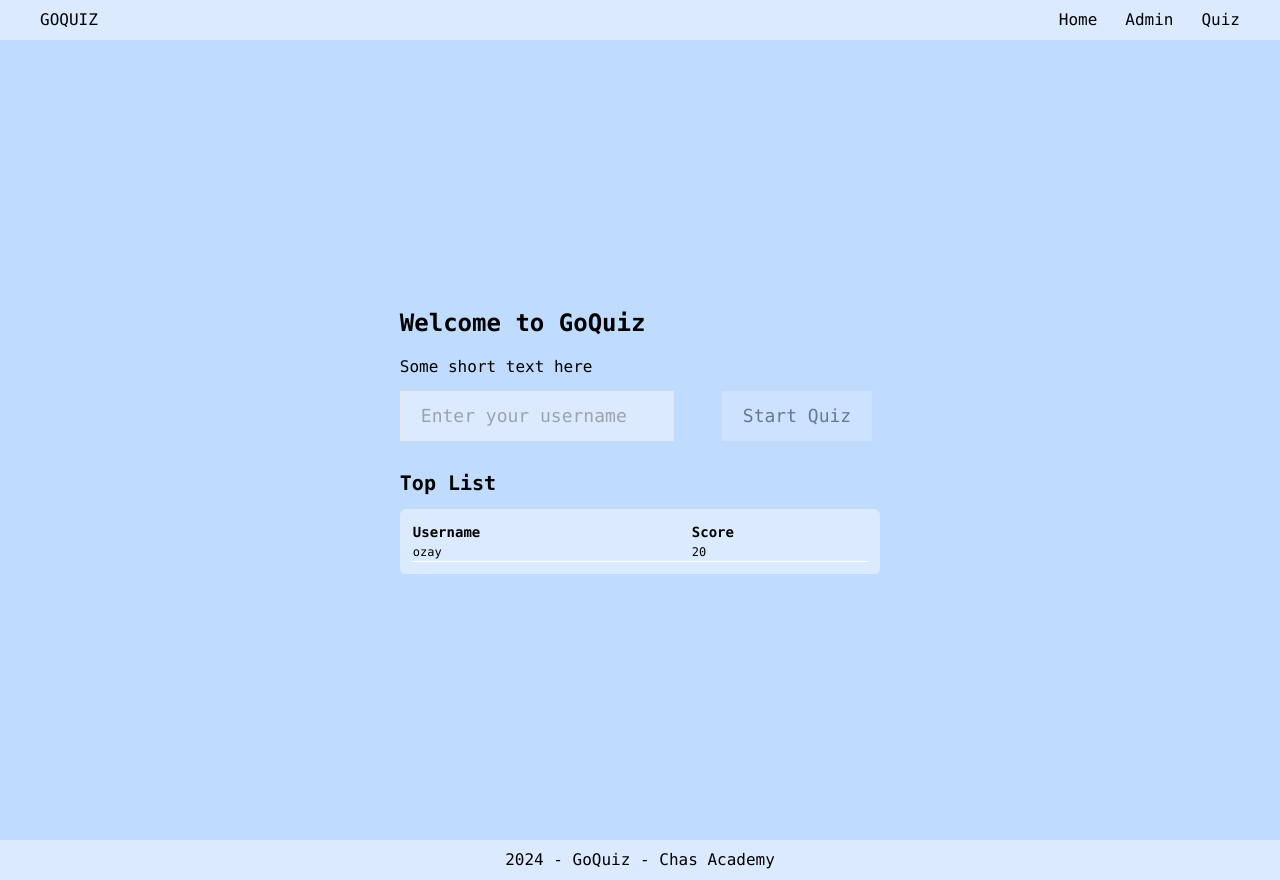
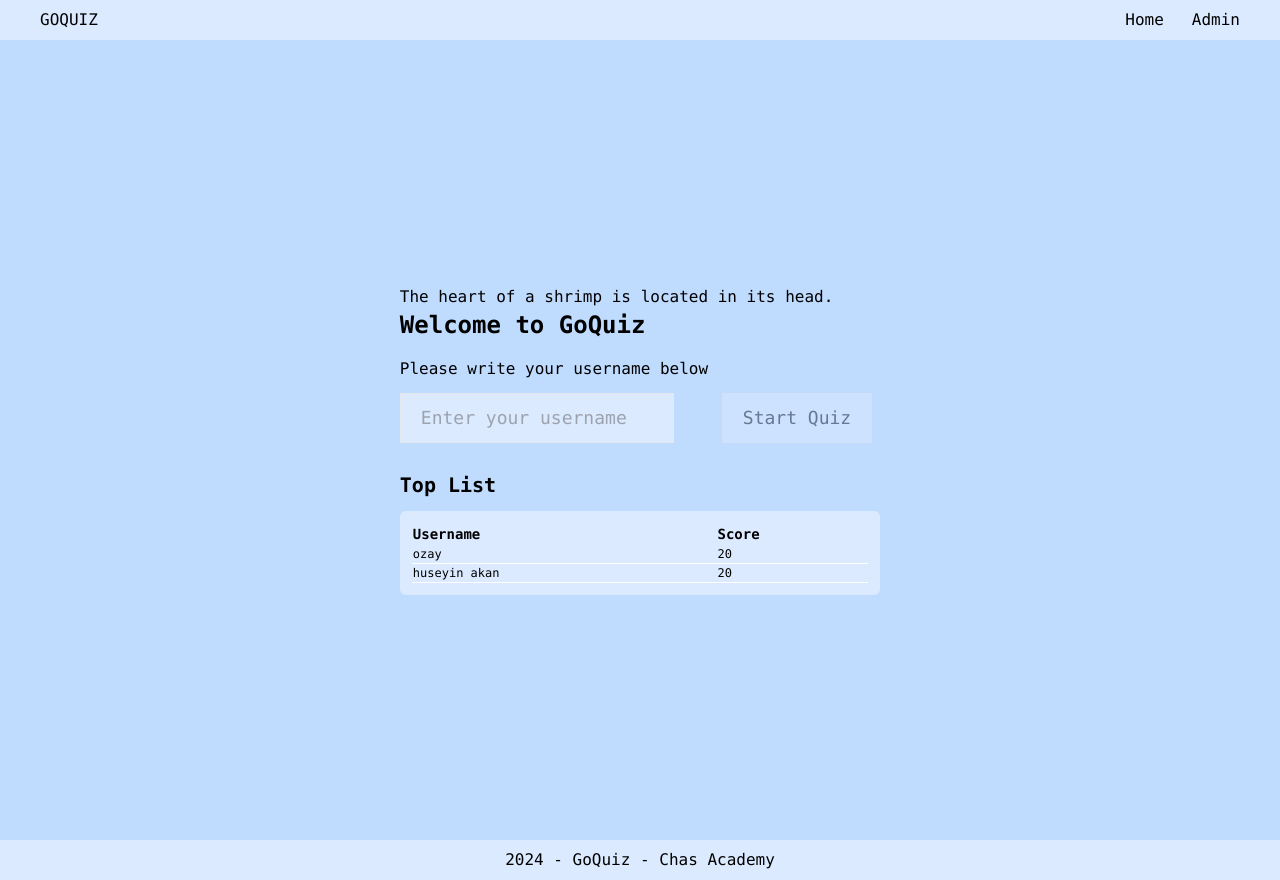
Before and after one commit to VWiman/goquiz, a Next.js app: page / in a window 1280 px wide. Built offline with nearby package versions, Linux system fonts and the light colour scheme.

Commit message:
random facts in the index page, small fixes

```diff
--- a/components/Header.js
+++ b/components/Header.js
@@ -11,9 +11,6 @@
         <a href="/adminpage" className="hover:text-gray-500 hover:underline">
           Admin
         </a>
-        <a href="/userpage" className="hover:text-gray-500 hover:underline">
-          Quiz
-        </a>
       </div>
     </header>
   );
--- a/db/userscore.json
+++ b/db/userscore.json
@@ -1 +1 @@
-{"scores":[{"username":"ozay","score":20}]}
+{"scores":[{"username":"ozay","score":20},{"username":"huseyin akan","score":20}]}
--- a/pages/index.js
+++ b/pages/index.js
@@ -1,17 +1,34 @@
 import Header from "@/components/Header";
 import TopList from "@/components/TopList";
 import Link from "next/link";
-import { useState } from "react";
+import { useEffect, useState } from "react";
 
 export default function Home() {
   const [username, setUsername] = useState("");
+
+  const [currentFact, setCurrentFact] = useState("");
+
+  const facts = [
+    "The heart of a shrimp is located in its head.",
+    "A snail can sleep for three years.",
+    "Slugs have four noses.",
+    "Elephants are the only animal that can't jump.",
+  ];
+  const fetchRandomFact = () => {
+    const randomIndex = Math.floor(Math.random() * facts.length);
+    setCurrentFact(facts[randomIndex]);
+  };
+  useEffect(() => {
+    fetchRandomFact();
+  }, []);
 
   return (
     <>
       <main className="flex justify-center items-center h-screen font-mono bg-blue-200">
         <div className="max-w-5xl mx-auto">
+          <p>{currentFact}</p>
           <h1 className=" mb-4 text-2xl font-extrabold">Welcome to GoQuiz</h1>
-          <p className="text-base">Some short text here</p>
+          <p className="text-base">Please write your username below </p>
           <div className="flex justify-center gap-10 items-center mt-3">
             <input
               type="text"
```
